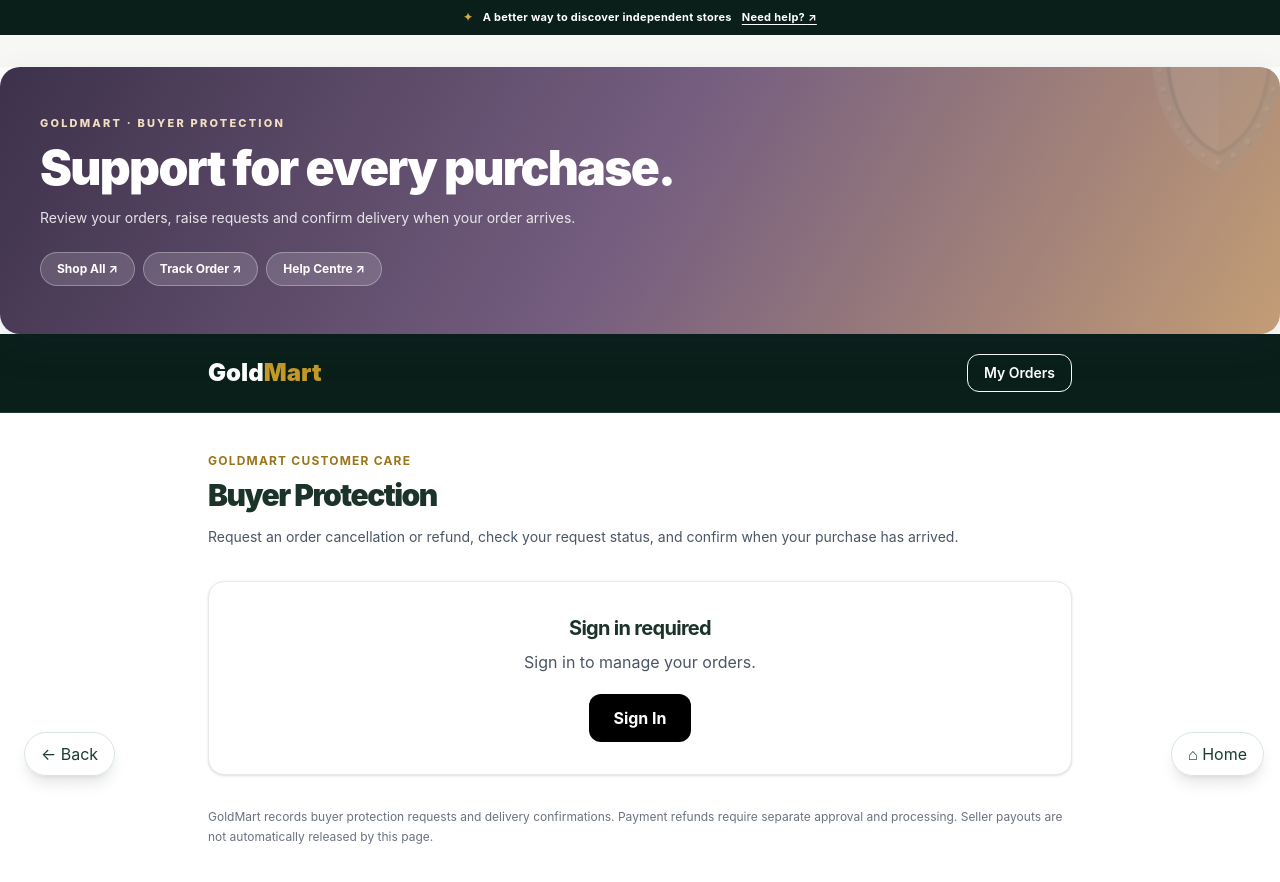
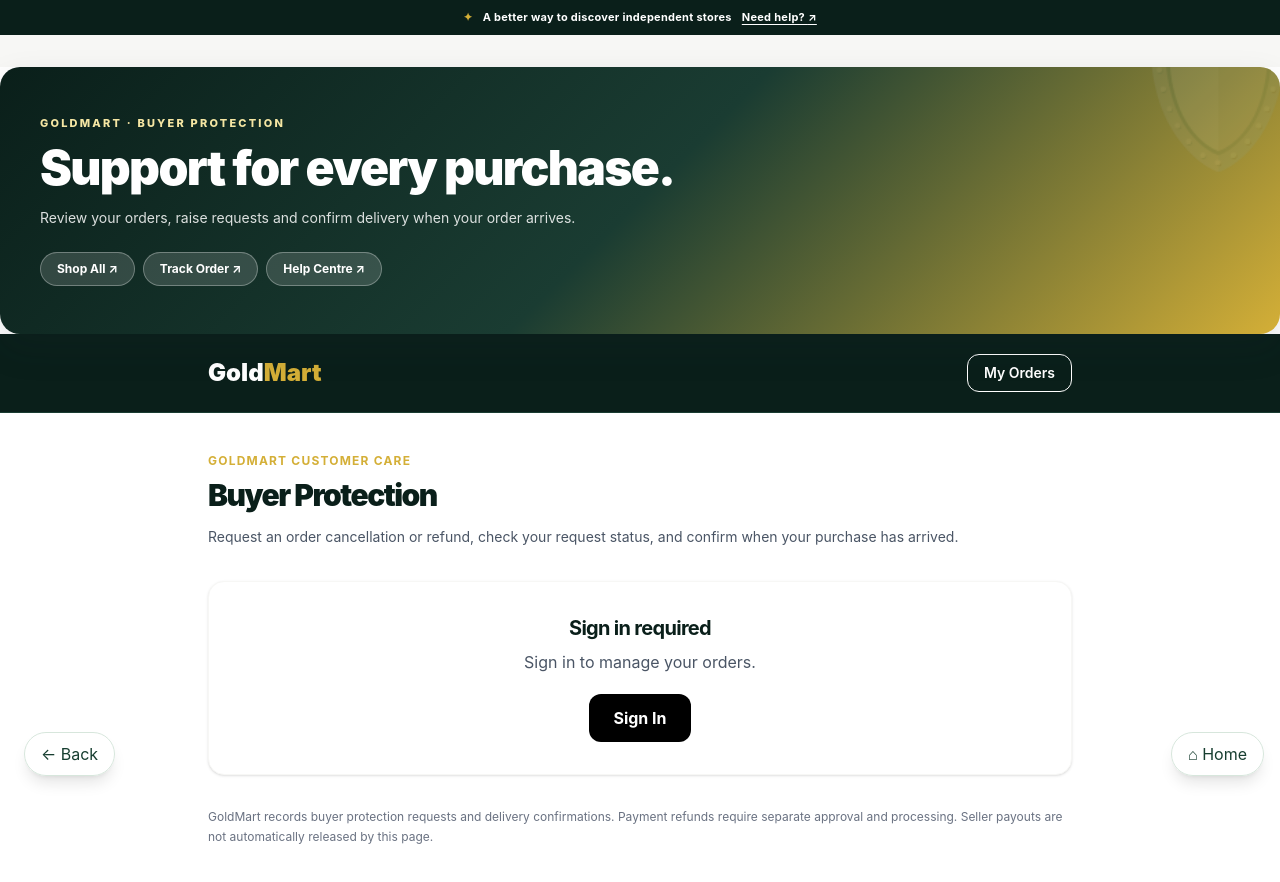
Before and after one commit to oscar1-max/Gold-mart-Ybsr, a Next.js app: page /order-protection in a window 1280 px wide. Shown: the top 882 px of the page. Built offline with nearby package versions, Linux system fonts and the light colour scheme.

Commit message:
Apply luxury palette to GoldMart buyer journey

```diff
--- a/app/order-protection/page.tsx
+++ b/app/order-protection/page.tsx
@@ -390,11 +390,11 @@ export default function OrderProtectionPage() {
   }
 
   return (
-    <main className="min-h-screen bg-[#f5f8f6] pb-28 text-[#1b3329] md:pb-14">
-      <section aria-label="Buyer protection introduction" className="relative mx-auto mt-5 max-w-7xl overflow-hidden rounded-[27px] px-6 py-8 text-white shadow-[0_15px_35px_rgba(25,39,46,0.13)] sm:mt-8 sm:px-10 sm:py-12" style={{ background: "linear-gradient(120deg,#3D314B,#755E80,#C39D75)" }}>
+    <main className="min-h-screen bg-[#FFFFFF] pb-28 text-[#0A1F1A] md:pb-14">
+      <section aria-label="Buyer protection introduction" className="relative mx-auto mt-5 max-w-7xl overflow-hidden rounded-[27px] px-6 py-8 text-white shadow-[0_15px_35px_rgba(25,39,46,0.13)] sm:mt-8 sm:px-10 sm:py-12" style={{ background: "linear-gradient(135deg, #0A1F1A 0%, #1A3C32 50%, #D4AF37 100%)" }}>
         <div className="pointer-events-none absolute -right-8 -top-14 text-[150px] leading-none opacity-10" aria-hidden="true">🛡️</div>
         <div className="relative">
-          <p className="text-[11px] font-extrabold uppercase tracking-[0.2em] text-[#F2DEC0]">GoldMart · Buyer protection</p>
+          <p className="text-[11px] font-extrabold uppercase tracking-[0.2em] text-[#F5E6A3]">GoldMart · Buyer protection</p>
           <h2 className="mt-3 max-w-2xl text-3xl font-black tracking-tight sm:text-5xl">Support for every purchase.</h2>
           <p className="mt-3 max-w-xl text-sm leading-7 text-white/85">Review your orders, raise requests and confirm delivery when your order arrives.</p>
           <div className="mt-5 flex flex-wrap gap-2">
@@ -412,7 +412,7 @@ export default function OrderProtectionPage() {
             className="text-2xl font-black"
           >
             Gold
-            <span className="text-[#C49A29]">
+            <span className="text-[#D4AF37]">
               Mart
             </span>
           </Link>
@@ -427,7 +427,7 @@ export default function OrderProtectionPage() {
       </header>
 
       <section className="mx-auto max-w-4xl px-4 py-10">
-        <p className="text-xs font-bold uppercase tracking-widest text-[#9B751B]">
+        <p className="text-xs font-bold uppercase tracking-widest text-[#D4AF37]">
           GoldMart Customer Care
         </p>
 
@@ -442,7 +442,7 @@ export default function OrderProtectionPage() {
         </p>
 
         {signedOut && (
-          <div className="mt-8 rounded-2xl border border-[#E7E9E6] bg-white shadow-[0_5px_18px_rgba(24,42,50,0.045)] p-8 text-center shadow-sm">
+          <div className="mt-8 rounded-2xl border border-[#F7F7F5] bg-white shadow-[0_5px_18px_rgba(24,42,50,0.045)] p-8 text-center shadow-sm">
             <h2 className="text-xl font-bold">
               Sign in required
             </h2>
@@ -461,7 +461,7 @@ export default function OrderProtectionPage() {
         )}
 
         {loading && !signedOut && (
-          <div className="mt-8 rounded-2xl border border-[#E7E9E6] bg-white shadow-[0_5px_18px_rgba(24,42,50,0.045)] p-8 text-center">
+          <div className="mt-8 rounded-2xl border border-[#F7F7F5] bg-white shadow-[0_5px_18px_rgba(24,42,50,0.045)] p-8 text-center">
             Loading your orders...
           </div>
         )}
@@ -470,7 +470,7 @@ export default function OrderProtectionPage() {
           !signedOut &&
           orders.length === 0 &&
           !error && (
-            <div className="mt-8 rounded-2xl border border-[#E7E9E6] bg-white shadow-[0_5px_18px_rgba(24,42,50,0.045)] p-8 text-center">
+            <div className="mt-8 rounded-2xl border border-[#F7F7F5] bg-white shadow-[0_5px_18px_rgba(24,42,50,0.045)] p-8 text-center">
               <p className="text-3xl">📦</p>
               <h2 className="mt-3 text-xl font-bold">
                 No orders found
@@ -493,7 +493,7 @@ export default function OrderProtectionPage() {
           !signedOut &&
           orders.length > 0 && (
             <div className="mt-8 space-y-5">
-              <div className="rounded-2xl border border-[#E7E9E6] bg-white shadow-[0_5px_18px_rgba(24,42,50,0.045)] p-6 shadow-sm">
+              <div className="rounded-2xl border border-[#F7F7F5] bg-white shadow-[0_5px_18px_rgba(24,42,50,0.045)] p-6 shadow-sm">
                 <label
                   htmlFor="order-select"
                   className="block text-sm font-bold"
@@ -525,7 +525,7 @@ export default function OrderProtectionPage() {
               </div>
 
               {selectedOrder && (
-                <div className="rounded-2xl border border-[#E7E9E6] bg-white shadow-[0_5px_18px_rgba(24,42,50,0.045)] p-6 shadow-sm">
+                <div className="rounded-2xl border border-[#F7F7F5] bg-white shadow-[0_5px_18px_rgba(24,42,50,0.045)] p-6 shadow-sm">
                   <div className="flex flex-wrap items-start justify-between gap-3">
                     <div>
                       <p className="text-sm text-gray-500">
@@ -544,7 +544,7 @@ export default function OrderProtectionPage() {
                       </p>
                     </div>
 
-                    <span className="rounded-full bg-[#F9EDC6] px-4 py-2 text-sm font-bold text-[#775914]">
+                    <span className="rounded-full bg-[#F7F7F5] px-4 py-2 text-sm font-bold text-[#D4AF37]">
                       {readableStatus(
                         selectedOrder.status
                       )}
@@ -570,7 +570,7 @@ export default function OrderProtectionPage() {
               )}
 
               {detailsLoading && (
-                <div className="rounded-2xl border border-[#E7E9E6] bg-white shadow-[0_5px_18px_rgba(24,42,50,0.045)] p-6">
+                <div className="rounded-2xl border border-[#F7F7F5] bg-white shadow-[0_5px_18px_rgba(24,42,50,0.045)] p-6">
                   Loading buyer protection details...
                 </div>
               )}
@@ -600,7 +600,7 @@ export default function OrderProtectionPage() {
                     {/* EXISTING REFUND REQUEST */}
 
                     {protection.refund_request && (
-                      <div className="rounded-2xl border border-[#E7E9E6] bg-white shadow-[0_5px_18px_rgba(24,42,50,0.045)] p-6 shadow-sm">
+                      <div className="rounded-2xl border border-[#F7F7F5] bg-white shadow-[0_5px_18px_rgba(24,42,50,0.045)] p-6 shadow-sm">
                         <h2 className="text-xl font-black">
                           Refund Request Status
                         </h2>
@@ -618,7 +618,7 @@ export default function OrderProtectionPage() {
                         <p className="mt-4 text-sm text-gray-500">
                           Current Status
                         </p>
-                        <p className="font-bold text-[#967018]">
+                        <p className="font-bold text-[#D4AF37]">
                           {readableStatus(
                             protection.refund_request
                               .status
@@ -662,7 +662,7 @@ export default function OrderProtectionPage() {
                     {/* NEW REFUND REQUEST */}
 
                     {!hasRequest && (
-                      <div className="rounded-2xl border border-[#E7E9E6] bg-white shadow-[0_5px_18px_rgba(24,42,50,0.045)] p-6 shadow-sm">
+                      <div className="rounded-2xl border border-[#F7F7F5] bg-white shadow-[0_5px_18px_rgba(24,42,50,0.045)] p-6 shadow-sm">
                         <h2 className="text-xl font-black">
                           {requestLabel}
                         </h2>
@@ -694,7 +694,7 @@ export default function OrderProtectionPage() {
                           rows={5}
                           maxLength={2000}
                           placeholder="Explain the problem with your order..."
-                          className="mt-2 w-full rounded-xl border border-gray-300 p-4 text-sm outline-none focus:border-[#C49A29]"
+                          className="mt-2 w-full rounded-xl border border-gray-300 p-4 text-sm outline-none focus:border-[#D4AF37]"
                         />
 
                         <p className="mt-1 text-xs text-gray-500">
@@ -709,7 +709,7 @@ export default function OrderProtectionPage() {
                             busy ||
                             reason.trim().length < 10
                           }
-                          className="mt-5 w-full rounded-xl bg-[#C49A29] px-5 py-3 font-black text-black disabled:cursor-not-allowed disabled:opacity-50"
+                          className="mt-5 w-full rounded-xl bg-[#D4AF37] px-5 py-3 font-black text-black disabled:cursor-not-allowed disabled:opacity-50"
                         >
                           {busy
                             ? "Submitting..."
@@ -720,7 +720,7 @@ export default function OrderProtectionPage() {
 
                     {/* DELIVERY CONFIRMATION */}
 
-                    <div className="rounded-2xl border border-[#E7E9E6] bg-white shadow-[0_5px_18px_rgba(24,42,50,0.045)] p-6 shadow-sm">
+                    <div className="rounded-2xl border border-[#F7F7F5] bg-white shadow-[0_5px_18px_rgba(24,42,50,0.045)] p-6 shadow-sm">
                       <h2 className="text-xl font-black">
                         Confirm Delivery
                       </h2>
```
